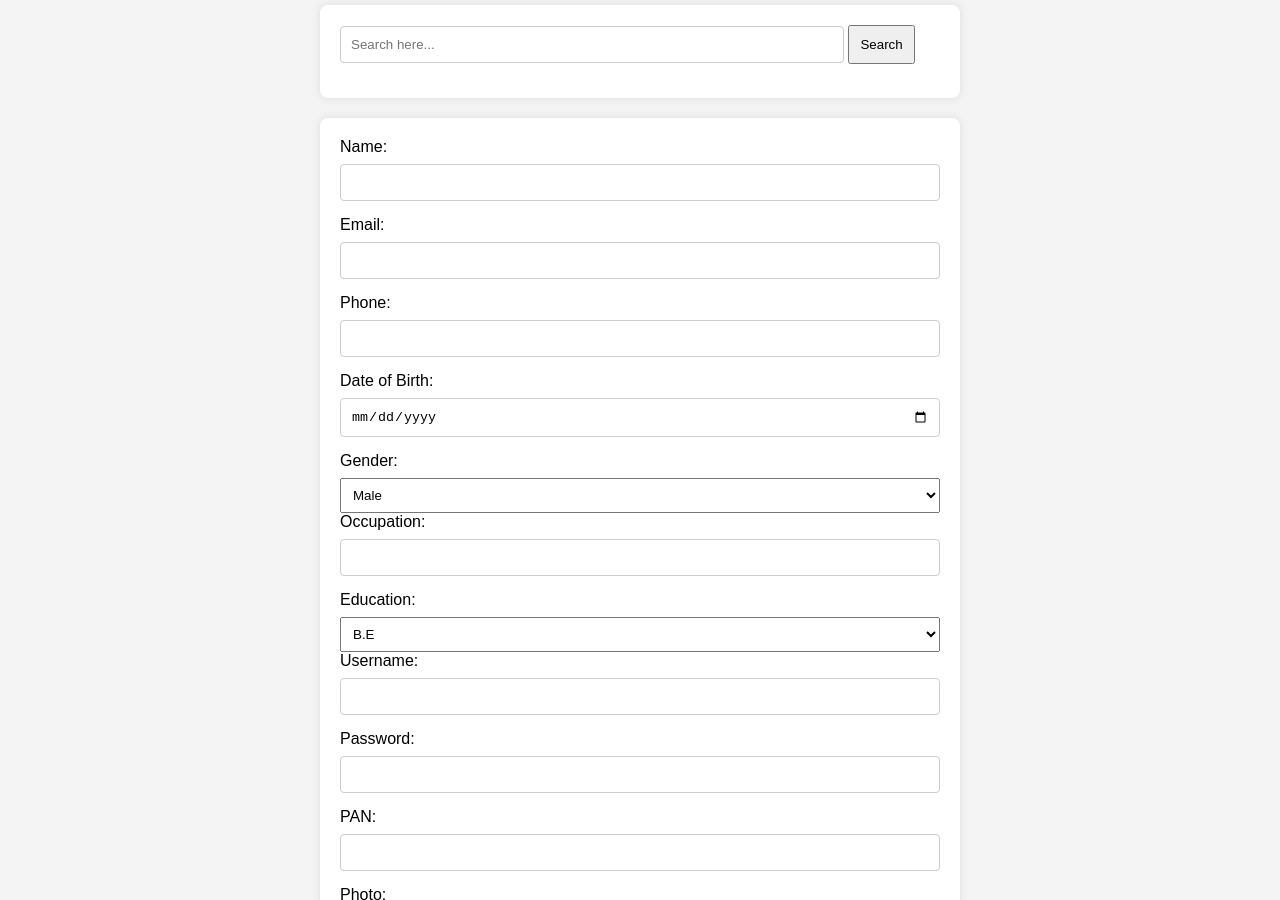
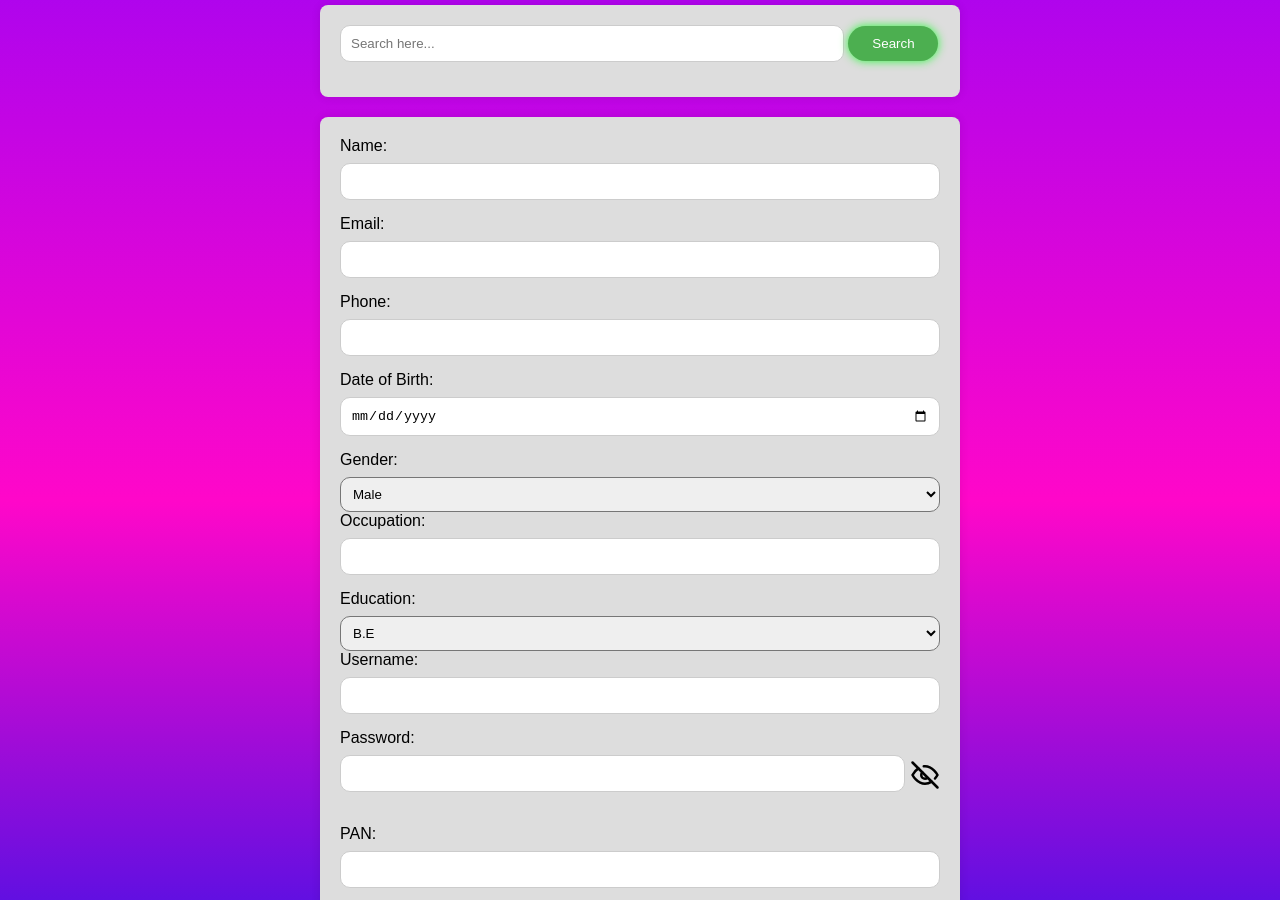
Before and after one commit to MogeshG/Resigtration-Form, a plain HTML site: page index.html in a window 1280 px wide. Shown: the part 63-963 px from the top of the page. Drawn offline with Linux system fonts and the light colour scheme.

Commit message:
background & password toggle

```diff
--- a/index.html
+++ b/index.html
@@ -81,7 +81,10 @@
     <br>
 
     <label for="password">Password:</label>
-    <input type="password" id="password" name="password" required>
+    <div id="toggle">
+      <input type="password" id="password" name="password" required>
+      <img src="eye-close.svg" id="eyeicon" onclick="togglePassword()"></imgsrc>
+    </div>
     <span id="passwordError" class="error"></span>
 
     <br>
--- a/script.js
+++ b/script.js
@@ -115,15 +115,15 @@ document.addEventListener('DOMContentLoaded', function() {
         var ftype=file.type;
         var fsize=file.size;
         var reader = new FileReader();
+        var errorMsgElements = document.getElementsByClassName('error');
 
-        var errorMsgElements = document.getElementsByClassName('error');
         for (var i = 0; i < errorMsgElements.length; i++) {
             if (errorMsgElements[i].innerText.trim() !== '') {
                 event.preventDefault();
                 flag=1;
             }
         }
-    if(flag===0)
+    if(flag===0){
         reader.onload= function(event) {
             var base64Image = event.target.result;
 
@@ -154,6 +154,7 @@ document.addEventListener('DOMContentLoaded', function() {
         };
         reader.readAsDataURL(file);
     }
+    }
 
     function backToForm(){
         var backForm = document.getElementById('backForm');
@@ -179,12 +180,12 @@ document.addEventListener('DOMContentLoaded', function() {
             document.getElementById('searchError').innerHTML="Enter anything to search";
             return;
         }
-        if(searchInput < 3){
-            var storedData = JSON.parse(localStorage.getItem('allUserData')) || [];
-            var searchResults = storedData.filter(data => data.file.fsize < (searchInput*1024*1024));
-            console.log(searchResults)
-            displaySearchResults(searchResults);
-        }
+        // if(searchInput < 3){
+        //     var storedData = JSON.parse(localStorage.getItem('allUserData')) || [];
+        //     var searchResults = storedData.filter(data => data.file.fsize < (searchInput*1024*1024));
+        //     console.log(searchResults)
+        //     displaySearchResults(searchResults);
+        // }
         else if(searchInput > 3){
             var storedData = JSON.parse(localStorage.getItem('allUserData')) || [];
             var searchResults = storedData.filter(data => data.age < (searchInput/365));
@@ -192,9 +193,23 @@ document.addEventListener('DOMContentLoaded', function() {
             displaySearchResults(searchResults);
         }
         else if(searchInput.typeof='string'){
-            var storedData = JSON.parse(localStorage.getItem('allUserData')) || [];
-            var searchResults = storedData.filter(data => data.username.toLowerCase()===searchInput.toLowerCase());
-            displaySearchResults(searchResults);
+            var match = searchInput.match(/^(\d+)([mMkK]?[bB]?)$/);
+
+            if (match) {
+                var numericValue = parseFloat(match[1]);
+                var unit = match[2].toLowerCase();
+
+                var searchInputBytes = (unit === 'kb' ? numericValue * 1024 : numericValue * 1024 * 1024);
+
+                var storedData = JSON.parse(localStorage.getItem('allUserData')) || [];
+                var searchResults = storedData.filter(data => data.file.fsize < searchInputBytes);
+                console.log(searchResults);
+                displaySearchResults(searchResults);
+            } else {
+                var storedData = JSON.parse(localStorage.getItem('allUserData')) || [];
+                var searchResults = storedData.filter(data => data.name.toLowerCase()===searchInput.toLowerCase());
+                displaySearchResults(searchResults);
+            }
         }
     }
 
@@ -235,4 +250,19 @@ document.addEventListener('DOMContentLoaded', function() {
             container.style.display = 'none';
             document.getElementById('searchError').innerHTML = 'No matching records found.';
         }
-}
+    }
+
+    function togglePassword(){
+        var password=document.getElementById('password');
+        var eyeicon=document.getElementById('eyeicon');
+        if(password.type==='password')
+        {
+            password.type='text';
+            eyeicon.src='eye-open.svg';
+
+        }
+        else{
+            password.type='password';
+            eyeicon.src='eye-close.svg';
+        }
+    }
--- a/style.css
+++ b/style.css
@@ -1,6 +1,6 @@
 body {
     font-family: Arial, sans-serif;
-    background-color: #f4f4f4;
+    background: linear-gradient(rgb(166, 4, 241),rgb(255, 7, 201),rgb(33, 19, 235));
     margin: 0;
     padding: 0;
 }
@@ -13,20 +13,17 @@ h2 {
 form {
     max-width: 600px;
     margin: 20px auto;
-    background: #fff;
+    background: #ddd;
     padding: 20px;
     border-radius: 8px;
     box-shadow: 0 0 10px rgba(0, 0, 0, 0.1);
 }
+
 label{
     display: block;
     margin-bottom: 8px;
 }
 
-select{
-    width: 100%;
-    padding: 8px;
-}
 
 input {
     width: 100%;
@@ -34,23 +31,41 @@ input {
     margin-bottom: 15px;
     box-sizing: border-box;
     border: 1px solid #ccc;
-    border-radius: 4px;
+    border-radius: 10px;
 }
 
 .error,.error1 {
     color: red;
     font-size: 0.8em;
 }
+#toggle{
+  display:flex;
+}
+#eyeicon{
+    padding-left: 5px;
+    padding-top: 5px;
+    width: auto;
+    height: 30px;
+    cursor: pointer;
+}
+
 
 #submit,#back {
     background-color: #4caf50;
     color: white;
     padding: 10px 15px;
     border: none;
-    border-radius: 4px;
+    border-radius: 70px;
     cursor: pointer;
     font-size: 16px;
     width: 100%;
+    box-shadow: 0 0 10px rgba(0, 255, 21, 0.801);
+}
+
+select{
+    border-radius: 10px;
+    width: 100%;
+    padding: 8px;
 }
 
 .aligned-content p p {
@@ -78,9 +93,15 @@ button[type="submit"]:hover {
     box-sizing: border-box;
 }
 
-#searchButton {
-    padding: 10px;
-    cursor: pointer;
+#searchButton{
+    background-color: #4caf50;
+    color: white;
+    box-shadow: 0 0 10px rgba(0, 255, 21, 0.801);
+    border-radius: 70px;
+    padding: 10px 15px;
+    border: none;
+    width: 15%;
+    padding: 10px 15px;
 }
 
 #searchResultsContainer {
```
Also changed, not shown: eye-close.svg (added), eye-open.svg (added).
